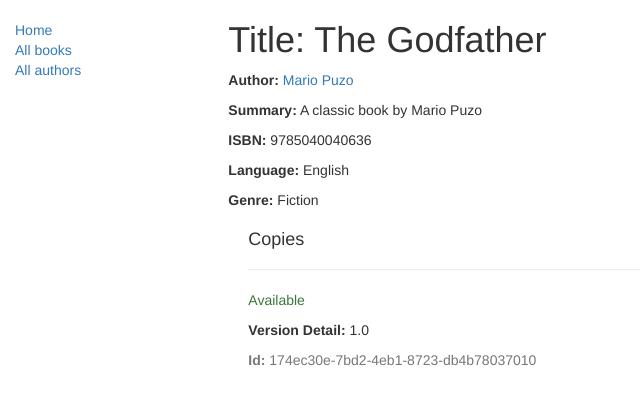
After one commit to AmitKulkarni23/Django-Applications, a Django app: page /catalog/book/1 in a window 1280 px wide. The commit adds this page. Shown: the top 405 px of the page, without its empty margins (0-640 px from the left). Run offline with Django 3.2, Linux system fonts and the light colour scheme; data comes from the database, SQL or seed files in the repository; both versions use the stored data as it was after the commit; some libraries are stand-ins or nearby versions.

Commit message:
Added Generic views and Detail Views

```diff
--- a/locallibrary/catalog/models.py
+++ b/locallibrary/catalog/models.py
@@ -1,5 +1,6 @@
 from django.db import models
 import uuid
+from django.urls import reverse
 
 # Create your models here.
 # Creating a model for the Genres of books
@@ -76,7 +77,7 @@
         Reverse mapping of URL.
         Returns a URL to access a detail record for this book
         """
-        return reverse('bbok-detail', args=[str(self.id)])
+        return reverse('book-detail', args=[str(self.id)])
 
     def display_genre(self):
         """
--- a/locallibrary/catalog/templates/base_generic.html
+++ b/locallibrary/catalog/templates/base_generic.html
@@ -23,13 +23,30 @@
       {% block sidebar %}
       <ul class="sidebar-nav">
           <li><a href="{% url 'index' %}">Home</a></li>
-          <li><a href="">All books</a></li>
-          <li><a href="">All authors</a></li>
+          <li><a href="{% url 'books' %}">All books</a></li>
+          <li><a href="{% url 'authors' %}">All authors</a></li>
       </ul>
      {% endblock %}
       </div>
       <div class="col-sm-10 ">
       {% block content %}{% endblock %}
+      {% block pagination %}
+        {% if is_paginated %}
+            <div class="pagination">
+                <span class="page-links">
+                    {% if page_obj.has_previous %}
+                        <a href="{{ request.path }}?page={{ page_obj.previous_page_number }}">previous</a>
+                    {% endif %}
+                    <span class="page-current">
+                        Page {{ page_obj.number }} of {{ page_obj.paginator.num_pages }}.
+                    </span>
+                    {% if page_obj.has_next %}
+                        <a href="{{ request.path }}?page={{ page_obj.next_page_number }}">next</a>
+                    {% endif %}
+                </span>
+            </div>
+        {% endif %}
+      {% endblock %}
       </div>
     </div>
 
--- /dev/null
+++ b/locallibrary/catalog/templates/catalog/book_detail.html
@@ -0,0 +1,23 @@
+{% extends "base_generic.html" %}
+
+{% block content %}
+  <h1>Title: {{ book.title }}</h1>
+
+  <p><strong>Author:</strong> <a href="">{{ book.author }}</a></p> <!-- author detail link not yet defined -->
+  <p><strong>Summary:</strong> {{ book.summary }}</p>
+  <p><strong>ISBN:</strong> {{ book.isbn }}</p>
+  <p><strong>Language:</strong> {{ book.language }}</p>
+  <p><strong>Genre:</strong> {% for genre in book.genre.all %} {{ genre }}{% if not forloop.last %}, {% endif %}{% endfor %}</p>
+
+  <div style="margin-left:20px;margin-top:20px">
+    <h4>Copies</h4>
+
+    {% for copy in book.bookinstance_set.all %}
+    <hr>
+    <p class="{% if copy.status == 'a' %}text-success{% elif copy.status == 'm' %}text-danger{% else %}text-warning{% endif %}">{{ copy.get_status_display }}</p>
+    {% if copy.status != 'a' %}<p><strong>Due to be returned:</strong> {{copy.due_date}}</p>{% endif %}
+    <p><strong>Version Detail:</strong> {{copy.version_detail}}</p>
+    <p class="text-muted"><strong>Id:</strong> {{copy.id}}</p>
+    {% endfor %}
+  </div>
+{% endblock %}
--- a/locallibrary/catalog/urls.py
+++ b/locallibrary/catalog/urls.py
@@ -5,4 +5,7 @@
 urlpatterns = [
     path('', views.index, name='index'),
     path('books/', views.BookListView.as_view(), name='books'),
+    path('book/<int:pk>', views.BookDetailView.as_view(), name='book-detail'),
+    path('authors/', views.AuthorListView.as_view(), name='authors'),
+    path('author/<int:pk>', views.AuthorDetailView.as_view(), name='author-detail')
 ]
--- a/locallibrary/catalog/views.py
+++ b/locallibrary/catalog/views.py
@@ -1,5 +1,6 @@
 from django.shortcuts import render
 from .models import Author, BookInstance, Book, Genre, Language
+from django.views import generic
 
 # Create your views here.
 def index(request):
@@ -30,3 +31,29 @@
     request,
     'index.html',
     context={"num_books" : num_books, "num_book_instances": num_book_instances, "available_books": available_books, "num_of_authors" : num_of_authors})
+
+
+# A class based view( specifically designed for books)
+class BookListView(generic.ListView):
+    """
+    The generic view will query the dB to get all the records
+    for the specified model(Book) and render a template located at
+    /locallibrary/catalog/templates/catalog/book_list.html
+
+    Within the template you can access the list of books with the template variable
+    named object_list or book_list
+
+    """
+    model = Book
+    paginate_by = 2
+
+
+# A class based View for Book Details
+class BookDetailView(generic.DetailView):
+    model = Book
+
+class AuthorListView(generic.ListView):
+    model = Author
+
+class AuthorDetailView(generic.DetailView):
+    model = Author
```
Also changed, not shown: locallibrary/catalog/templates/catalog/author_detail.html (added, +20 -0 lines), locallibrary/catalog/templates/catalog/author_list.html (added, +19 -0 lines), locallibrary/catalog/templates/catalog/book_list.html (added, +20 -0 lines), locallibrary/db.sqlite3.
